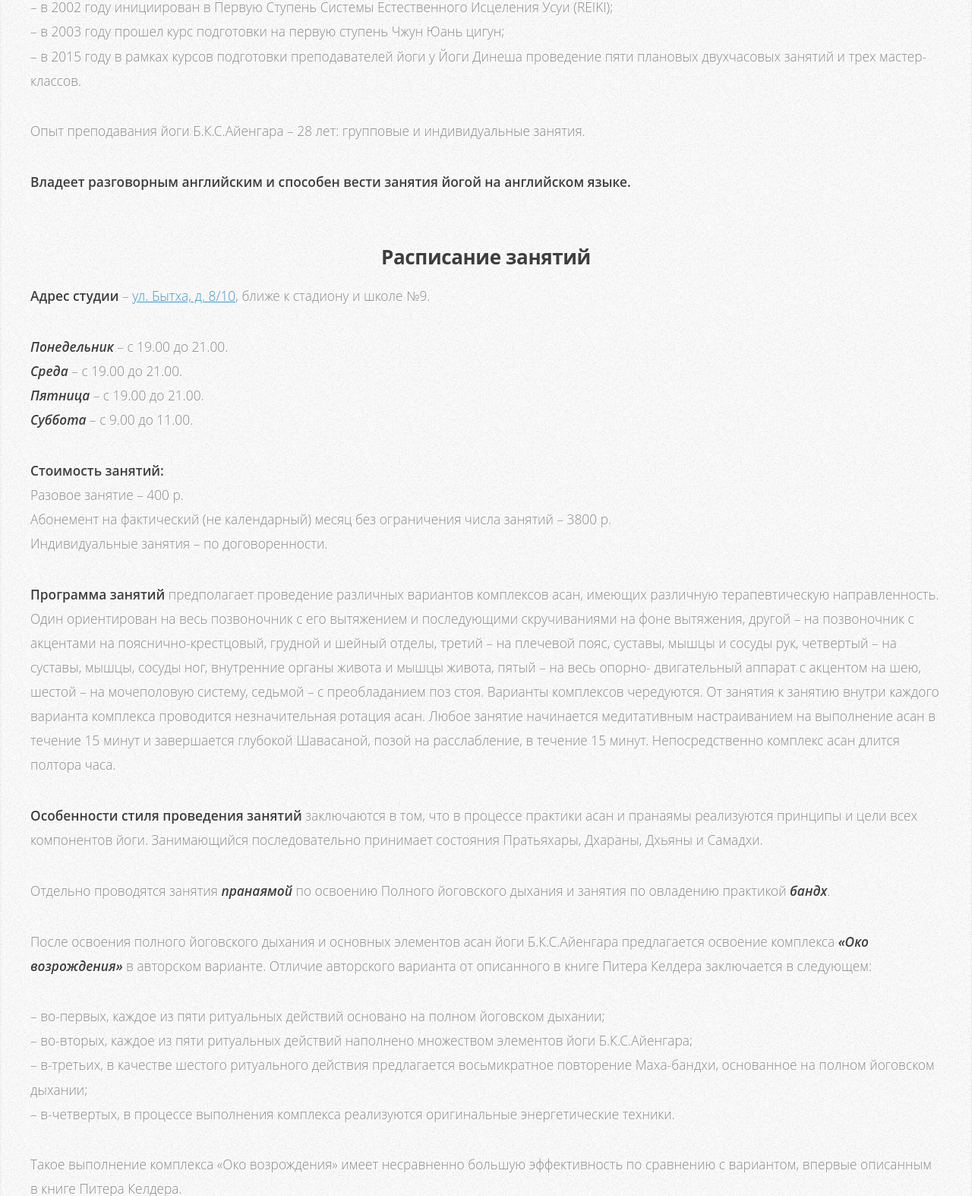
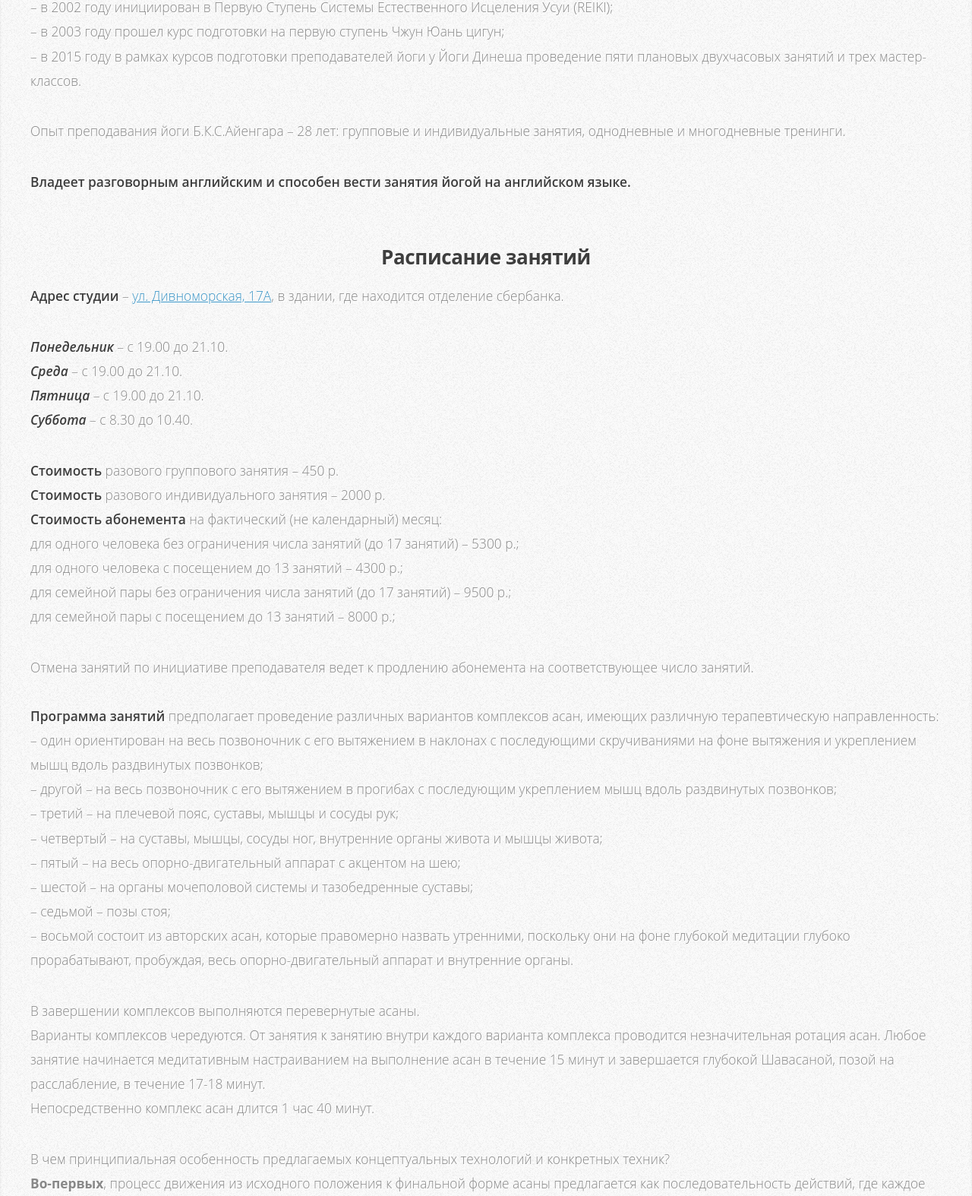
Before and after one commit to yogaiyengarsochi/yogaiyengarsochi.github.io, a plain HTML site: page index.html in a window 1280 px wide. Shown: the part 2371-3945 px from the top of the page at 76% size. Drawn offline with Linux system fonts and the light colour scheme.

Commit message:
update content, photos and script

```diff
--- a/index.html
+++ b/index.html
@@ -163,7 +163,7 @@
         style="float:left;margin:7px 7px 7px 0;border:1px solid #BEBEBE;border-radius:5px;"/>
   Преподаватель <b><i>Александр Лобанов</i></b>, доктор технических наук, действительный член Российской
   академии надежности (Москва) и Европейской академии естественных наук (Ганновер). Автор более 160 научных
-  работ по семиотике, системологии и квалиметрии, опубликованных в России, Великобритании, Германии, Испании,
+  работ по семиотике, системологии и квалиметрии и менеджменту, опубликованных в России, Великобритании, Германии, Испании,
   Кубе и США. <span><a href="/scienceworks_ru.html">Некоторые научные работы</a>.</span></p>
 
 <br/>
@@ -172,13 +172,13 @@
   <li>&ndash; в 1990 обучение трансцендентальной медитации у группы индийских учителей, приехавших в Москву по
     указанию Махариши Махеш Йоги, разработчика этой техники;
   </li>
-  <li>&ndash; в 1990 и в 1991 годах &ndash; интенсивный семинар у Фаека Бириа, директора института йоги
+  <li>&ndash; в 1990 и в 1991 годах &ndash; интенсивные семинары у Фаека Бириа, директора института йоги
     Б.К.С.Айенгара в Париже, лучшего ученика Б.К.С.Айенгара;
   </li>
   <li>&ndash; в 1994 году - интенсивный семинар у Елены Федотовой, ученицы Б.К.С. Айенгара, переводчицы его
     первой книги &laquo;Йога Дипика&raquo;, изданной в России в 1993 году;
   </li>
-  <li>&ndash; в 1990-1996 гг. &ndash; регулярные занятия в Москве в группе Елены Ульмасбаевой, ученицы Фаека
+  <li>&ndash; в 1992-1996 гг. &ndash; регулярные занятия в Москве в группе Елены Ульмасбаевой, ученицы Фаека
     Бириа и Б.К.С. Айенгара, основателя и директора Сети учебных центров &laquo;Йога Практика&raquo;;
   </li>
   <li>&ndash; в 1998 году &ndash; интенсивный семинар у Андрея Сидерского, автора книг &laquo;Третье открытие
@@ -209,47 +209,72 @@
     плановых двухчасовых занятий и трех мастер-классов.
   </li>
 </ul>
-<p>Опыт преподавания йоги Б.К.С.Айенгара &ndash; 28 лет: групповые и индивидуальные занятия.</p>
+<p>Опыт преподавания йоги Б.К.С.Айенгара &ndash; 28 лет: групповые и индивидуальные занятия, однодневные и
+многодневные тренинги.</p>
 <p><b>Владеет разговорным английским и способен вести занятия йогой на английском языке.</b></p>
 <br/>
 <h3>Расписание занятий</h3>
-<p><b>Адрес студии</b> &ndash; <a target="_blank" href="https://yandex.ru/maps/-/CBeuAPG1WA">ул. Бытха, д.
-  8/10</a>,
-  ближе к стадиону и школе №9.</p>
+<p><b>Адрес студии</b> &ndash; <a target="_blank" href="https://yandex.ru/maps/-/CCU5B8cowA">
+    ул. Дивноморская, 17А</a>, в здании, где находится отделение сбербанка.</p>
 <p>
-  <b><i>Понедельник</i></b> &ndash; с 19.00 до 21.00.<br/>
-  <b><i>Среда</i></b> &ndash; с 19.00 до 21.00.<br/>
-  <b><i>Пятница</i></b> &ndash; с 19.00 до 21.00.<br/>
-  <b><i>Суббота</i></b> &ndash; с 9.00 до 11.00.
+  <b><i>Понедельник</i></b> &ndash; с 19.00 до 21.10.<br/>
+  <b><i>Среда</i></b> &ndash; с 19.00 до 21.10.<br/>
+  <b><i>Пятница</i></b> &ndash; с 19.00 до 21.10.<br/>
+  <b><i>Суббота</i></b> &ndash; с 8.30 до 10.40.
 </p>
-<b>Стоимость занятий:</b>
+<b>Стоимость</b> разового группового занятия &ndash; 450 р.<br/>
+<b>Стоимость</b> разового индивидуального занятия &ndash; 2000 р.<br/>
+<b>Стоимость абонемента</b> на фактический (не календарный) месяц:
 <ul>
-  <li>Разовое занятие &ndash; 400 р.</li>
-  <li>Абонемент на фактический (не календарный) месяц без ограничения
-    числа занятий &ndash; 3800 р.
-  </li>
-  <li>Индивидуальные занятия &ndash; по договоренности.</li>
+  <li>для одного человека без ограничения числа занятий (до 17 занятий) &ndash; 5300 р.;</li>
+  <li>для одного человека с посещением до 13 занятий &ndash; 4300 р.;</li>
+  <li>для семейной пары без ограничения числа занятий (до 17 занятий) &ndash; 9500 р.;</li>
+  <li>для семейной пары с посещением до 13 занятий &ndash; 8000 р.;</li>
 </ul>
+Отмена занятий по инициативе преподавателя ведет к продлению абонемента на соответствующее число занятий.<br/><br/>
 
+<b>Программа занятий</b> предполагает проведение различных вариантов комплексов асан,
+имеющих различную терапевтическую направленность:
+<ul>
+    <li>&ndash; один ориентирован на весь позвоночник с его вытяжением в наклонах с последующими скручиваниями на фоне
+    вытяжения и укреплением мышц вдоль раздвинутых позвонков;</li>
+    <li>&ndash; другой &ndash; на весь позвоночник с его вытяжением в прогибах с последующим укреплением мышц вдоль раздвинутых
+    позвонков;</li>
+    <li>&ndash; третий &ndash; на плечевой пояс, суставы, мышцы и сосуды рук;</li>
+    <li>&ndash; четвертый &ndash; на суставы, мышцы, сосуды ног, внутренние органы живота и мышцы живота;</li>
+    <li>&ndash; пятый &ndash; на весь опорно-двигательный аппарат с акцентом на шею;</li>
+    <li>&ndash; шестой &ndash; на органы мочеполовой системы и тазобедренные суставы;</li>
+    <li>&ndash; седьмой &ndash; позы стоя;</li>
+    <li>&ndash; восьмой состоит из авторских асан, которые правомерно назвать утренними, поскольку они на фоне глубокой
+    медитации глубоко прорабатывают, пробуждая, весь опорно-двигательный аппарат и внутренние органы.</li>
+</ul>
+В завершении комплексов выполняются перевернутые асаны.<br/>
 <p>
-  <b>Программа занятий</b> предполагает проведение различных вариантов комплексов асан,
-  имеющих различную терапевтическую направленность. Один ориентирован на весь
-  позвоночник с его вытяжением и последующими скручиваниями на фоне вытяжения,
-  другой &ndash; на позвоночник с акцентами на пояснично-крестцовый, грудной и шейный
-  отделы, третий &ndash; на плечевой пояс, суставы, мышцы и сосуды рук, четвертый &ndash; на суставы,
-  мышцы, сосуды ног, внутренние органы живота и мышцы живота, пятый &ndash; на весь опорно-
-  двигательный аппарат с акцентом на шею, шестой &ndash; на мочеполовую систему, седьмой &ndash; с
-  преобладанием поз стоя.
-  Варианты комплексов чередуются. От занятия к занятию внутри каждого варианта
-  комплекса проводится незначительная ротация асан.
-  Любое занятие начинается медитативным настраиванием на выполнение асан в течение
-  15 минут и завершается глубокой Шавасаной, позой на расслабление, в течение 15
-  минут. Непосредственно комплекс асан длится полтора часа.
+Варианты комплексов чередуются. От занятия к занятию внутри каждого варианта комплекса проводится
+незначительная ротация асан. Любое занятие начинается медитативным настраиванием на выполнение асан в
+течение 15 минут и завершается глубокой Шавасаной, позой на расслабление, в течение 17-18 минут.<br/>
+Непосредственно комплекс асан длится 1 час 40 минут.
 </p>
 
-<p><b>Особенности стиля проведения занятий</b> заключаются в том, что в процессе практики асан и пранаямы
-  реализуются принципы и цели всех компонентов йоги. Занимающийся последовательно принимает состояния Пратьяхары,
-  Дхараны, Дхьяны и Самадхи.</p>
+В чем принципиальная особенность предлагаемых концептуальных технологий и конкретных техник?<br/>
+<p><span class="first">Во-первых</span>, процесс движения из исходного положения к финальной форме асаны предлагается как последовательность действий, где каждое действие - это либо расслабление, либо включение в работу определенного участка тела. И примечательно, что если, например, на пути к финальной форме асаны необходимо выполнить семь действий, то нередко бывают варианты, когда добавление к этим действиям еще двух-трех действий позволит прийти к финальной форме второй асаны, добавление к этим действиям еще нескольких действий позволит прийти к финальной форме третьей асаны и так далее.</p>
+<p><span class="first">Во-вторых</span>, можно сказать, что медитативный компонент йоги буквально пронизывает содержание процесса движения к финальной форме асаны. Отдельные практические действия с телом на пути к финальной форме переплетаются с медитативными действиями. Однако можно выделить и такие техники, которые правомерно считать чисто медитативными. Это, прежде всего, техники настраивания на предстоящий комплекс, техники расслабления головы и техники выполнения Шавасаны. И все эти техники также реализуются как последовательности определенных действий.</p>
+Здесь действиями являются:
+<ul>
+  <li>&ndash; размещение своего явного присутствия в определенном участке тела;</li>
+  <li>&ndash; размещение своего присутствия во всем теле с явным осознанием присутствия;</li>
+  <li>&ndash; перенос своего явного присутствия из одного нерасслабленного участка тела в другой с сохранением явного присутствия в предыдущем участке;</li>
+  <li>&ndash; перенос своего явного присутствия из одного нерасслабленного участка тела в другой с переводом предыдущего участка в фоновый режим осознания;</li>
+  <li>&ndash; перенос своего явного присутствия из одного расслабленного участка тела в другой с переводом предыдущего участка в фоновый режим осознания;</li>
+  <li>&ndash; перевод всего тела из режима явного осознания в фоновый режим;</li>
+  <li>&ndash; расслабление участка тела с явным осознанием;</li>
+  <li>&ndash; расслабление всего тела с явным осознанием.</li>
+</ul>
+<i>Поэтому предлагаемый концептуальный технологический подход к йоге правомерно назвать <b>Йогой действий.</b></i>
+
+<p><b>Особенности авторского стиля проведения занятий</b> заключаются в том, что в процессе практики асан и
+пранаямы реализуются принципы и цели всех компонентов йоги. На пути к финальной форме асаны занимающийся
+последовательно принимает состояния Пратьяхары, Дхараны, Дхьяны и Самадхи.</p>
 
 <p>Отдельно проводятся занятия <b><i>пранаямой</i></b> по освоению Полного йоговского дыхания и занятия по овладению
   практикой <b><i>бандх</i></b>.</p>
@@ -361,7 +386,7 @@
     <div style="margin-top:300px;">
       <footer>
         <ul id="copyright">
-          <li>&copy; 2015-2019 Александр Лобанов</li>
+          <li>&copy; 2015-2022 Александр Лобанов</li>
         </ul>
         <hr/>
         <a href="https://hanuman.ru/magazin/kovrik-dlja-yogi"
```
